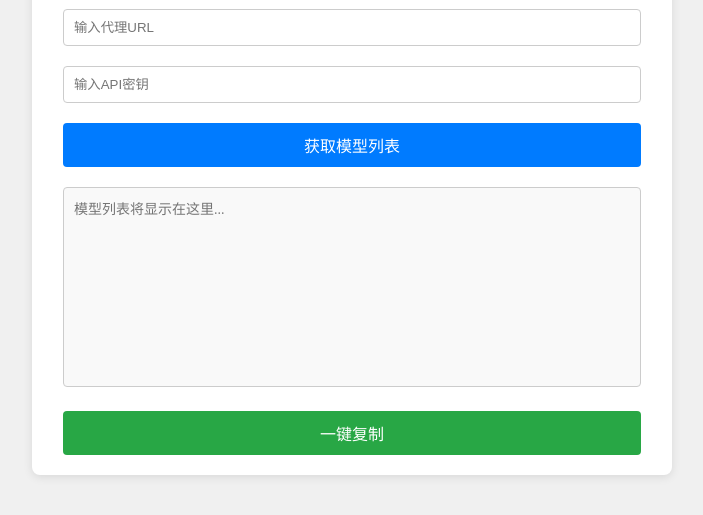
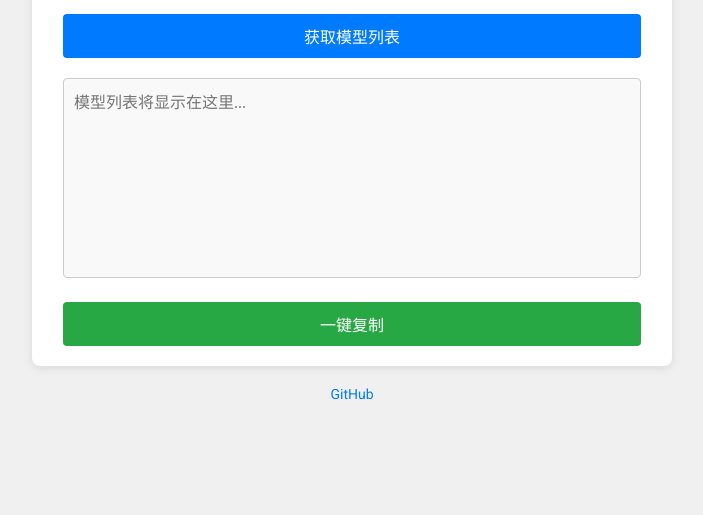
Before and after one commit to bestZwei/get-v1-Modellist, a plain HTML site: page index.html in a window 1280 px wide. Shown: the part 237-752 px from the top of the page, without its empty margins (288-991 px from the left). Drawn offline with Linux system fonts and the light colour scheme.

Commit message:
增加页脚、修改字体大小

```diff
--- a/index.html
+++ b/index.html
@@ -23,6 +23,10 @@
         <div id="loading" class="hidden">加载中...</div>
     </div>
 
+    <footer>
+        <a href="https://github.com/bestZwei/get-v1-Modellist" target="_blank">GitHub</a>
+    </footer>
+
     <script src="script.js"></script>
 </body>
 </html>
--- a/styles.css
+++ b/styles.css
@@ -4,7 +4,7 @@ body {
     margin: 0;
     padding: 20px;
     display: flex;
-    justify-content: center;
+    flex-direction: column;
     align-items: center;
     height: 100vh;
 }
@@ -59,7 +59,7 @@ textarea {
     border-radius: 4px;
     resize: none;
     box-sizing: border-box;
-    font-size: 14px;
+    font-size: 16px; /* 增大字体 */
     font-family: 'Times New Roman', Times, serif;
     background-color: #f9f9f9;
 }
@@ -82,3 +82,17 @@ textarea {
 .hidden {
     display: none;
 }
+
+footer {
+    margin-top: 20px;
+    font-size: 14px;
+}
+
+footer a {
+    color: #007bff;
+    text-decoration: none;
+}
+
+footer a:hover {
+    text-decoration: underline;
+}
```
